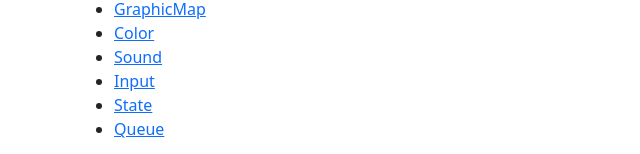
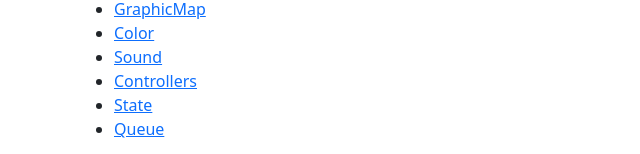
Before and after one commit to 8ppoi/8ppoi-site, a plain HTML site: page index.html in a window 1280 px wide. Shown: the part 743-897 px from the top of the page, 0-640 px from the left. Drawn offline with Linux system fonts and the light colour scheme.

Commit message:
2023-09-11 17:05:25

```diff
--- a/index.html
+++ b/index.html
@@ -43,7 +43,7 @@
 				<li><a href="https://8ppoi-cartridges.deno.dev/ExamplesGraphicMap">GraphicMap</a></li>
 				<li><a href="https://8ppoi-cartridges.deno.dev/ExamplesColor">Color</a></li>
 				<li><a href="https://8ppoi-cartridges.deno.dev/ExamplesSound">Sound</a></li>
-				<li><a href="https://8ppoi-cartridges.deno.dev/ExamplesInput">Input</a></li>
+				<li><a href="https://8ppoi-cartridges.deno.dev/ExamplesControllers">Controllers</a></li>
 				<li><a href="https://8ppoi-cartridges.deno.dev/ExamplesState">State</a></li>
 				<li><a href="https://8ppoi-cartridges.deno.dev/ExamplesQueue">Queue</a></li>
 			</ul>
```
